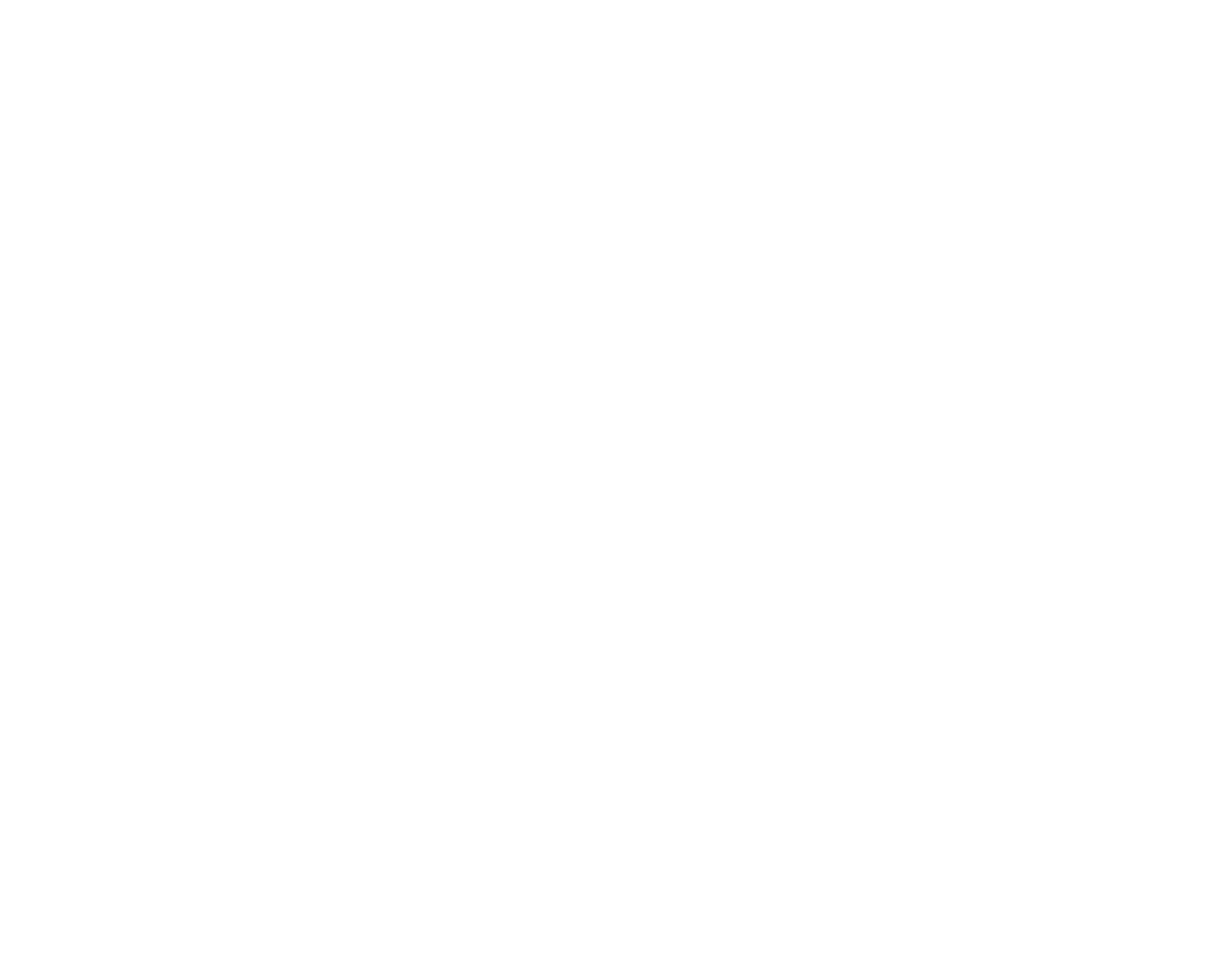
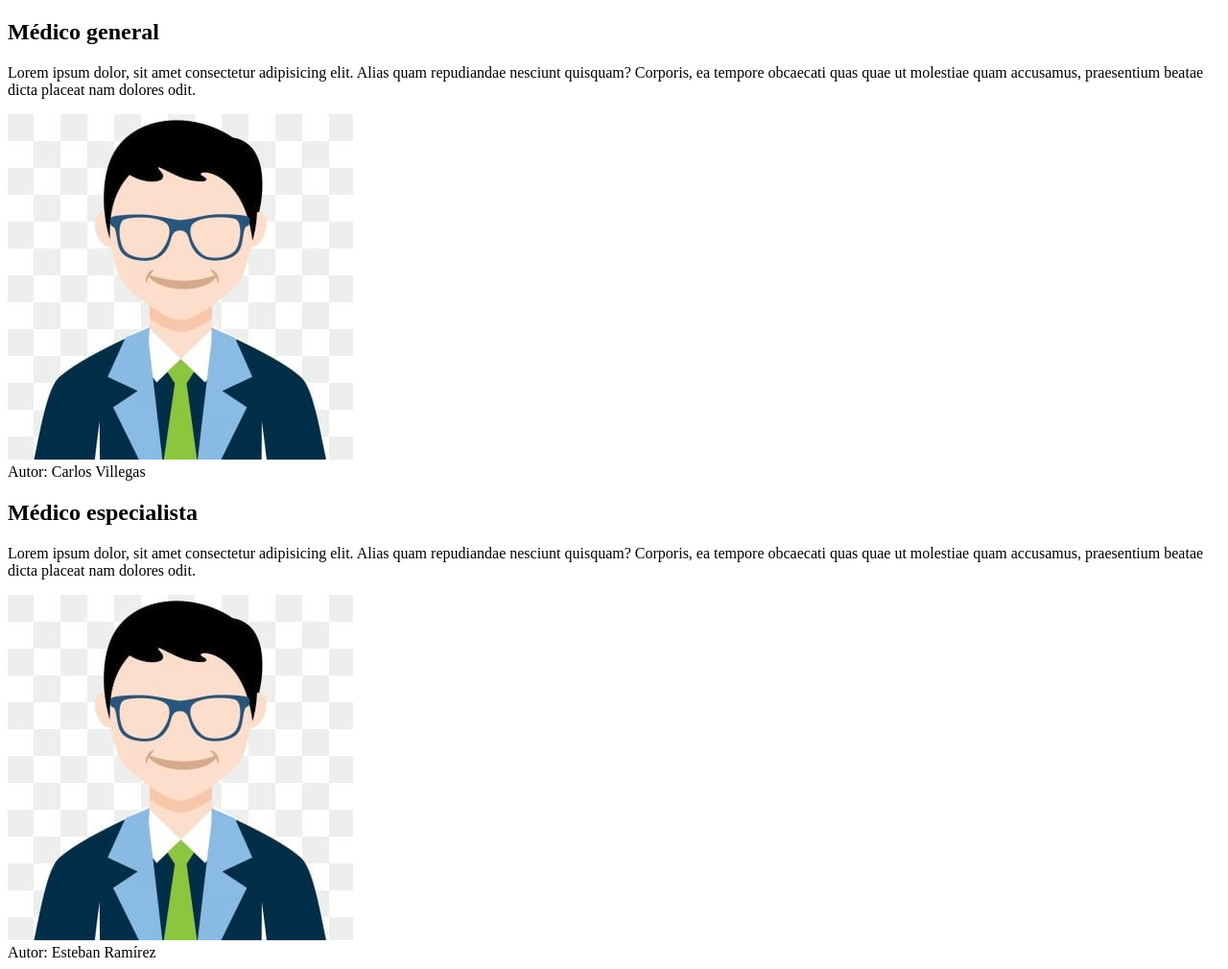
Before and after one commit to julianvasquez/00-tudoc-html, a plain HTML site: page index.html in a window 1280 px wide. Shown: the whole page at 96% size. Before the commit the page ends 800 px from the top, so only its background shows below. Drawn offline with Linux system fonts and the light colour scheme.

Commit message:
Add main content and image

```diff
--- a/index.html
+++ b/index.html
@@ -7,6 +7,25 @@
   <title>TuDoc</title>
 </head>
 <body>
-
+  <main class="main">
+    <section class="tudoc__health">
+      <article class="tudoc__health__article">
+        <h2 class="tudoc__health__title">Médico general</h2>
+        <p class="tudoc__health__description">Lorem ipsum dolor, sit amet consectetur adipisicing elit. Alias quam repudiandae nesciunt quisquam? Corporis, ea tempore obcaecati quas quae ut molestiae quam accusamus, praesentium beatae dicta placeat nam dolores odit.</p>
+        <img src="img/avatar.jpg" alt="Avatar" class="tudoc__health__img tudoc__health__img--right">
+        <footer class="tudoc__health__footer">
+          Autor: Carlos Villegas
+        </footer>
+      </article>
+      <article class="tudoc__health__article">
+        <h2 class="tudoc__health__title">Médico especialista</h2>
+        <p class="tudoc__health__description">Lorem ipsum dolor, sit amet consectetur adipisicing elit. Alias quam repudiandae nesciunt quisquam? Corporis, ea tempore obcaecati quas quae ut molestiae quam accusamus, praesentium beatae dicta placeat nam dolores odit.</p>
+        <img src="img/avatar.jpg" alt="Avatar" class="tudoc__health__img">
+        <footer class="tudoc__health__footer">
+          Autor: Esteban Ramírez
+        </footer>
+      </article>
+    </section>
+  </main>
 </body>
 </html>
```
Also changed, not shown: img/avatar.jpg (added).
